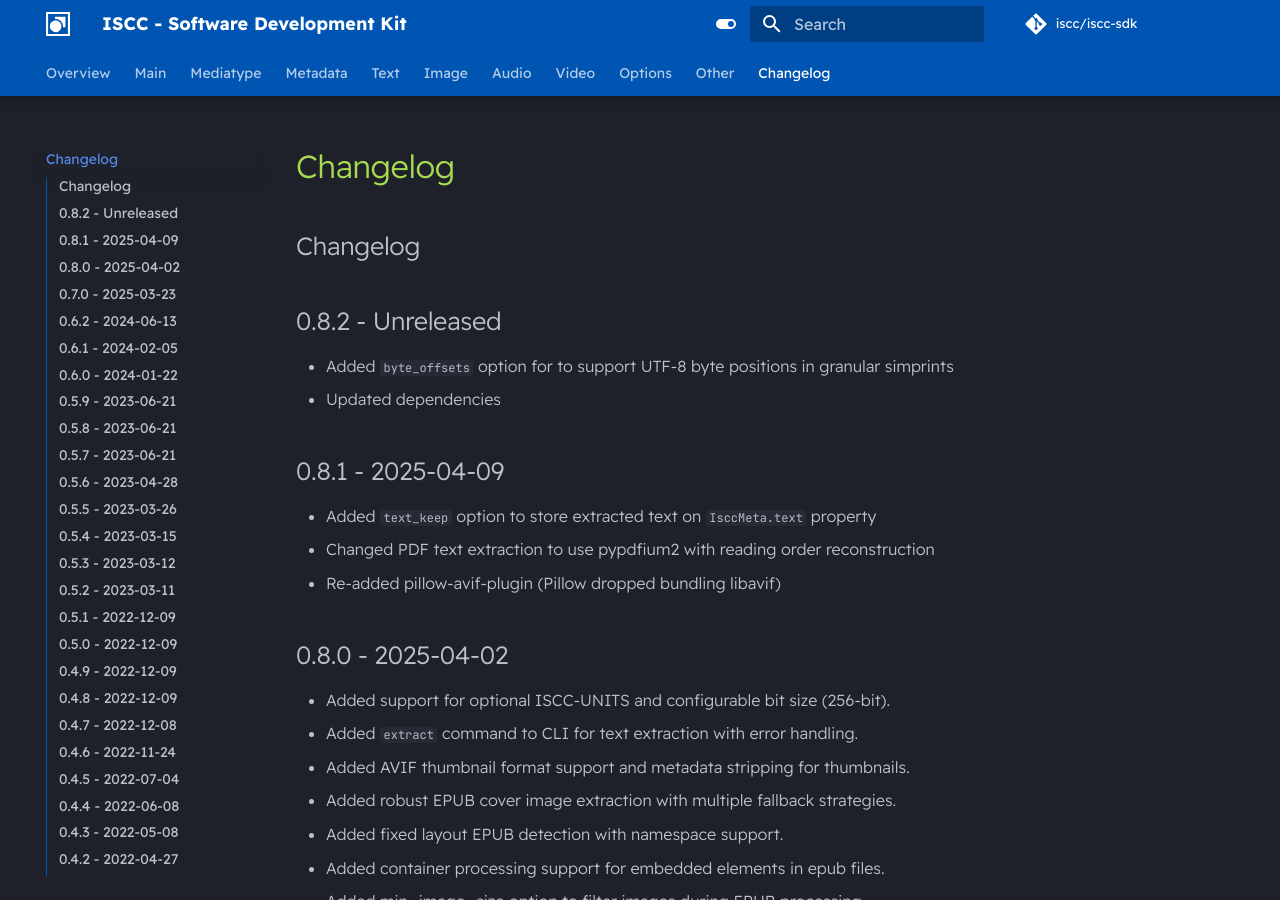
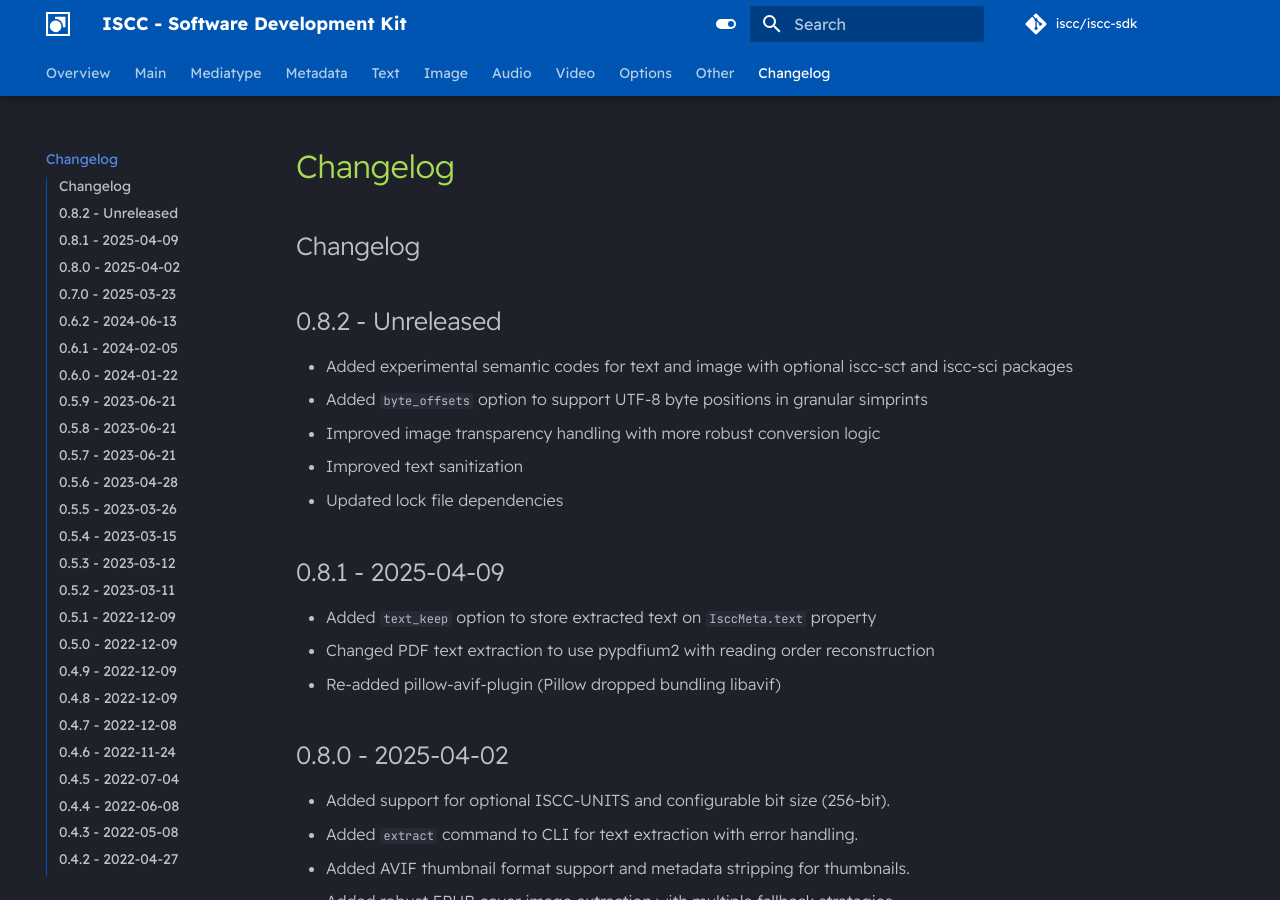
Before and after one commit to iscc/iscc-sdk, an MkDocs documentation site: the page built from docs/changelog.md, in a window 1280 px wide and 900 px high. Built offline with MkDocs 1.6.1 and Material for MkDocs 9.7.7, drawn with Linux system fonts in a browser that asks for light colours; comment, search, counter and statistics services are not loaded.

Commit message:
docs: update changelog for version 0.8.2 with new features and improvements

```diff
--- a/docs/changelog.md
+++ b/docs/changelog.md
@@ -2,8 +2,11 @@
 
 ## 0.8.2 - Unreleased
 
-- Added `byte_offsets` option for to support UTF-8 byte positions in granular simprints
-- Updated dependencies
+- Added experimental semantic codes for text and image with optional iscc-sct and iscc-sci packages
+- Added `byte_offsets` option to support UTF-8 byte positions in granular simprints
+- Improved image transparency handling with more robust conversion logic
+- Improved text sanitization
+- Updated lock file dependencies
 
 ## 0.8.1 - 2025-04-09
 
```
Also changed, not shown: CHANGELOG.md (+5 -2 lines).
